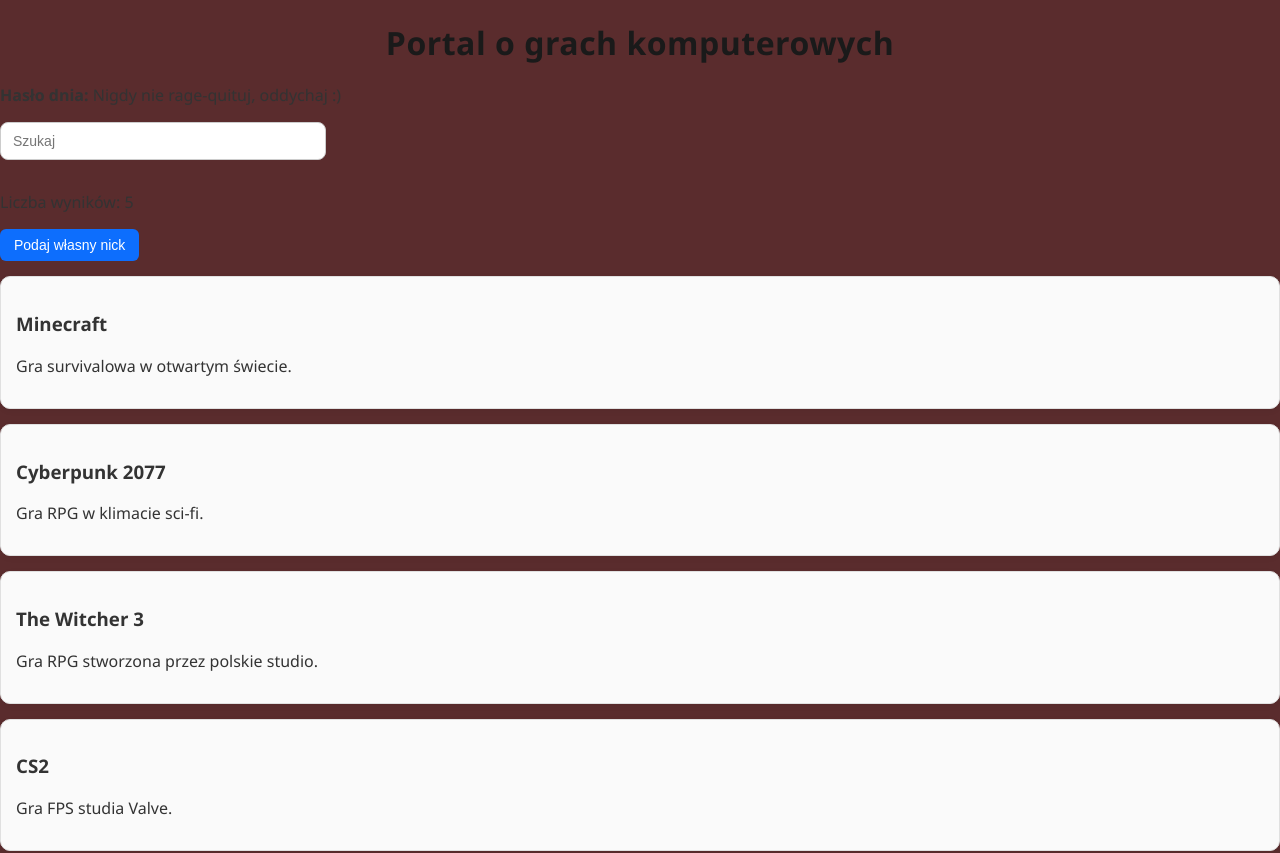
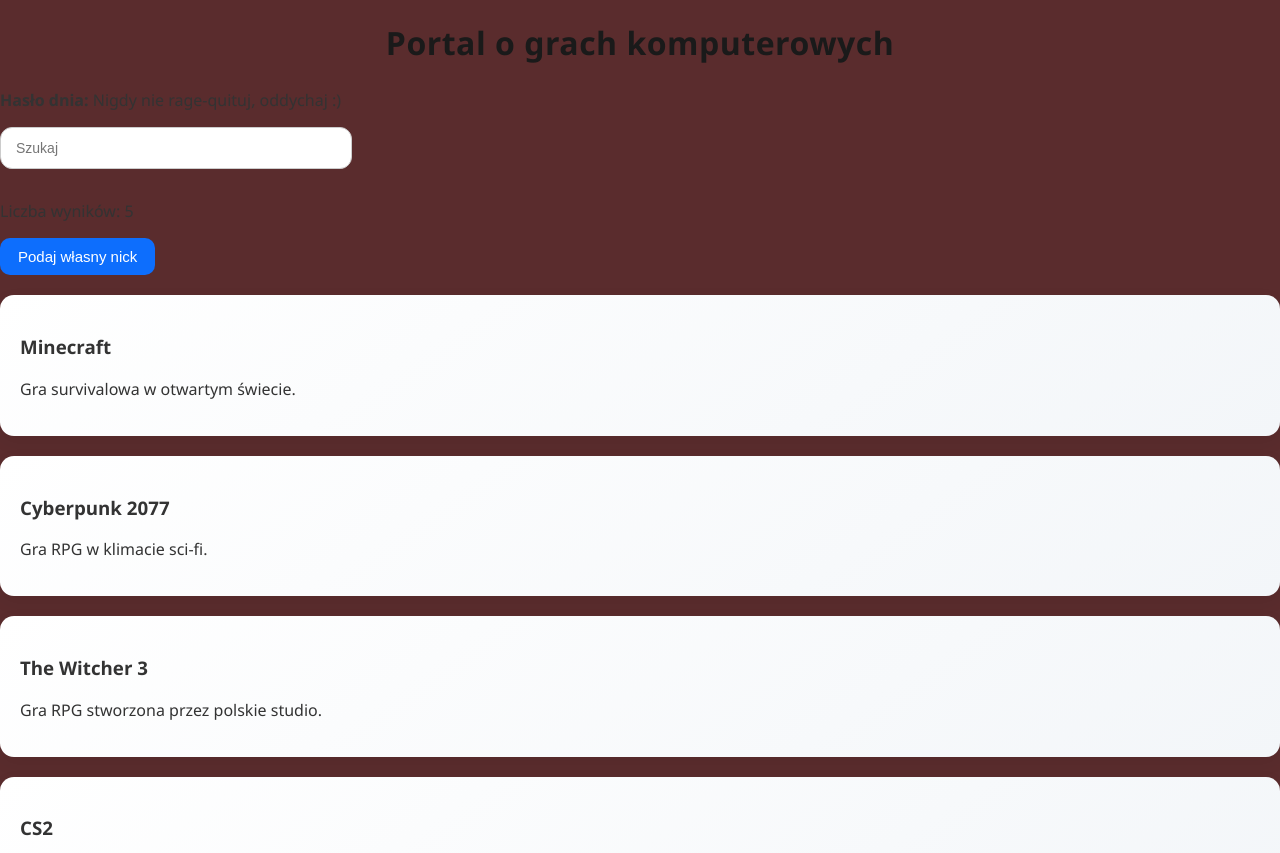
Before and after one commit to Damian-565/Damian-Celej-Strona_o_Grach, a React (Create React App) app: page / in a window 1280 px wide. Shown: the top 853 px of the page. Built offline with nearby package versions, Linux system fonts and the light colour scheme.

Commit message:
Update styles.css

```diff
--- a/src/styles.css
+++ b/src/styles.css
@@ -1,27 +1,32 @@
-/* Ogólne ustawienia body */
+
 body {
   font-family: 'Segoe UI', Tahoma, Geneva, Verdana, sans-serif;
-  background: #f4f6f8;
+  background: #f0f2f5;
   margin: 0;
   padding: 0;
   color: #333;
 }
 
-/* Kontener główny */
+
 .container {
   max-width: 850px;
-  margin: 40px auto;
-  padding: 25px 20px;
-  background: #ffffff;
-  border-radius: 12px;
-  box-shadow: 0 8px 20px rgba(0, 0, 0, 0.08);
+  margin: 50px auto;
+  padding: 30px 25px;
+  background: linear-gradient(145deg, #ffffff, #f7f9fc);
+  border-radius: 16px;
+  box-shadow: 0 12px 30px rgba(0, 0, 0, 0.08);
   transition: all 0.3s ease;
 }
 
-/* Nagłówek */
+.container:hover {
+  box-shadow: 0 16px 40px rgba(0, 0, 0, 0.12);
+  transform: translateY(-3px);
+}
+
+
 h1 {
   color: #1a1a1a;
-  margin-bottom: 20px;
+  margin-bottom: 25px;
   text-align: center;
   font-weight: 600;
   letter-spacing: 0.5px;
@@ -29,59 +34,57 @@
 
 /* Pola input */
 input {
-  padding: 10px 12px;
+  padding: 12px 15px;
   border: 1px solid #ccc;
-  border-radius: 8px;
+  border-radius: 12px;
   width: 100%;
-  max-width: 300px;
+  max-width: 320px;
   margin-bottom: 15px;
   font-size: 14px;
-  transition: all 0.2s ease;
 }
 
 input:focus {
   border-color: #0d6efd;
-  box-shadow: 0 0 5px rgba(13, 110, 253, 0.3);
+  box-shadow: 0 0 8px rgba(13, 110, 253, 0.25);
   outline: none;
 }
 
 /* Przyciski */
 button {
-  padding: 8px 14px;
+  padding: 10px 18px;
   background: #0d6efd;
   color: white;
   border: none;
-  border-radius: 6px;
+  border-radius: 10px;
   cursor: pointer;
-  font-size: 14px;
+  font-size: 15px;
   transition: all 0.2s ease;
 }
 
 button:hover {
   background: #0b5ed7;
   transform: translateY(-2px);
-  box-shadow: 0 4px 10px rgba(0, 0, 0, 0.1);
+  box-shadow: 0 6px 15px rgba(0, 0, 0, 0.12);
 }
 
-/* Karty */
+
 .card {
-  border: 1px solid #e0e0e0;
-  padding: 15px;
-  border-radius: 10px;
-  margin-top: 15px;
-  background: #fafafa;
-  box-shadow: 0 2px 6px rgba(0, 0, 0, 0.05);
-  transition: all 0.2s ease;
+  border: none;
+  padding: 20px;
+  border-radius: 14px;
+  margin-top: 20px;
+  background: linear-gradient(145deg, #ffffff, #f3f6f9);
+  box-shadow: 0 6px 18px rgba(0, 0, 0, 0.06);
 }
 
 .card:hover {
-  box-shadow: 0 4px 12px rgba(0, 0, 0, 0.08);
+  box-shadow: 0 10px 28px rgba(0, 0, 0, 0.1);
 }
 
-/* Stopka */
+
 footer {
   text-align: center;
-  margin-top: 35px;
+  margin-top: 40px;
   color: #888;
   font-size: 13px;
   letter-spacing: 0.3px;
```
